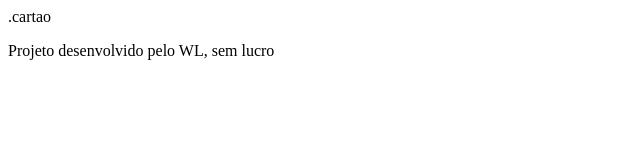
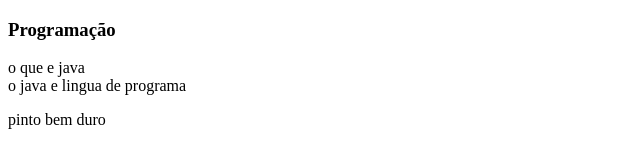
Before and after one commit to WL-nexteg/Programa-o_2T_2A, a plain HTML site: page index.html in a window 1280 px wide. Shown: the whole page, without its empty margins (0-640 px from the left). Drawn offline with Linux system fonts and the light colour scheme.

Commit message:
fiz um ṕoco

```diff
--- a/index.html
+++ b/index.html
@@ -10,12 +10,18 @@
     <main>
     <section id="container">
        <article class="catao">
-        .cartao
+        <div class="cartao_conteudo">
+            <h3>Programação</h3>
+            <div class="cartao__conteudo__pergunta"></div>
+            o que e java
+        </div>
+        <div class="cartao__conteudo__resposta"></div>
+        o java e lingua de programa
        </article>
     </section>
     </main>
     <footer>
-        <p>Projeto desenvolvido pelo WL, sem lucro</p>
+        <p>pinto bem duro </p>
     </footer>
 </body>
 </html>
```
